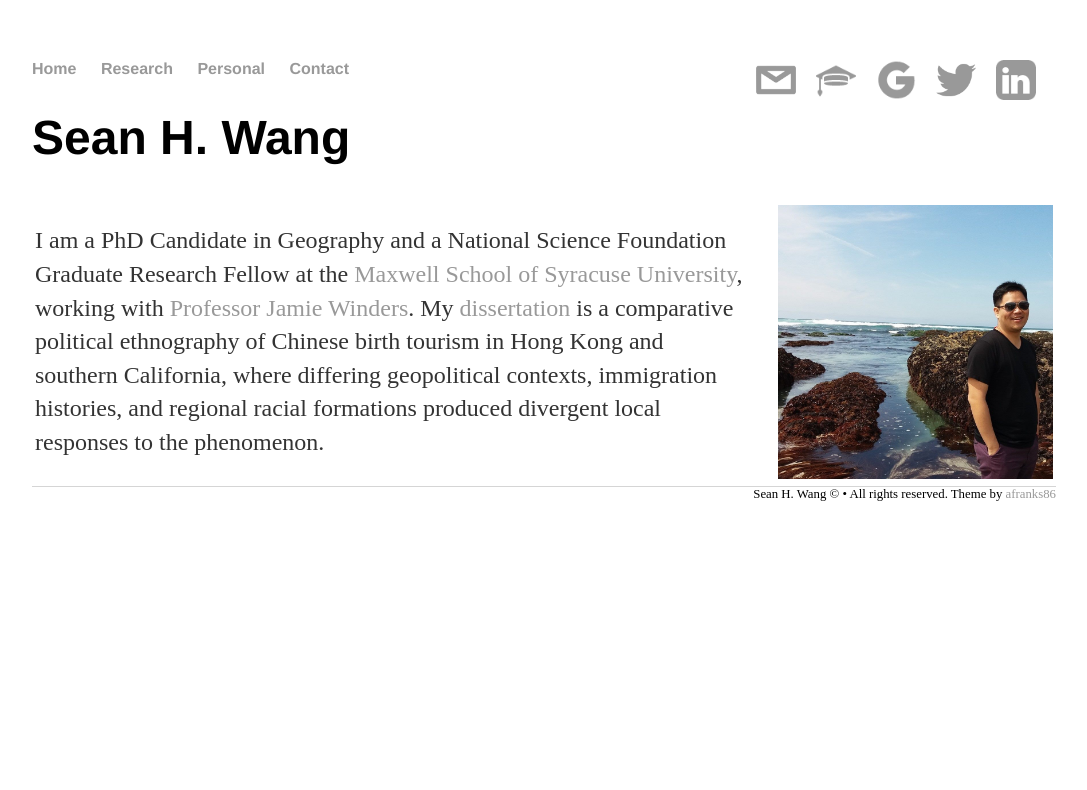
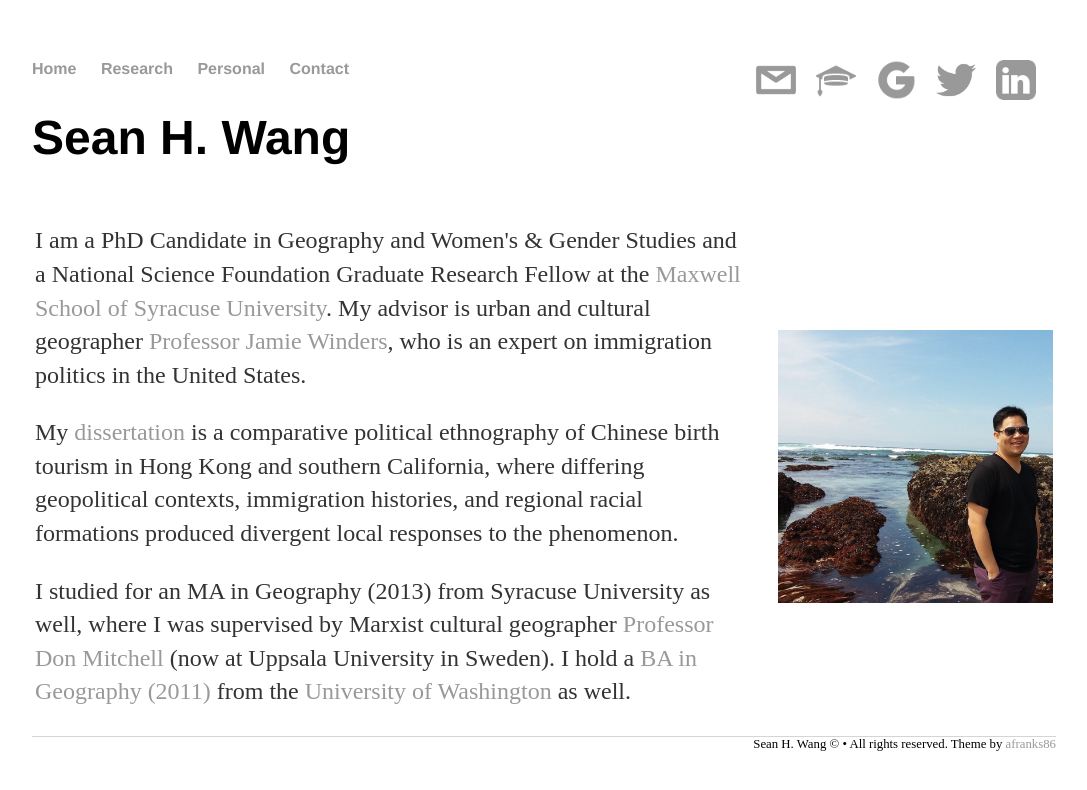
Before and after one commit to SeanyWang/seanywang.github.io, a Jekyll site: the page built from index.html, in a window 1280 px wide. Shown: the top 790 px of the page, without its empty margins (96-1183 px from the left). Built offline with Jekyll 4.4.1, drawn with Linux system fonts in a browser that asks for light colours; nearby versions of some CDN libraries.

Commit message:
front page update

```diff
--- a/index.html
+++ b/index.html
@@ -9,8 +9,13 @@ title: Sean H. Wang - Home
     <tr>
       <td width="70%">
         <p>
-          I am a PhD Candidate in Geography and a National Science Foundation Graduate Research Fellow at the <a href="https://www.maxwell.syr.edu/geo/">Maxwell School of Syracuse University</a>, working with <a href="https://www.maxwell.syr.edu/geo/Winders,_Jamie/">Professor Jamie Winders</a>.
+          I am a PhD Candidate in Geography and Women's & Gender Studies and a National Science Foundation Graduate Research Fellow at the <a href="https://www.maxwell.syr.edu/geo/">Maxwell School of Syracuse University</a>. My advisor is urban and cultural geographer <a href="https://www.maxwell.syr.edu/geo/Winders,_Jamie/">Professor Jamie Winders</a>, who is an expert on immigration politics in the United States.
+        </p>
+        <p>
           My <a href="http://scholar.syr.edu/scholars/2015-16/wang.html">dissertation</a> is a comparative political ethnography of Chinese birth tourism in Hong Kong and southern California, where differing geopolitical contexts, immigration histories, and regional racial formations produced divergent local responses to the phenomenon.
+        </p>
+        <p>
+          I studied for an MA in Geography (2013) from Syracuse University as well, where I was supervised by Marxist cultural geographer <a href="https://www.maxwell.syr.edu/geo/Mitchell,_Don/">Professor Don Mitchell</a> (now at Uppsala University in Sweden). I hold a <a href="https://geography.washington.edu/news/2016/08/23/geography-alum-helps-unearth-wealth-orca-card-data">BA in Geography (2011)</a> from the <a href="https://geography.washington.edu/">University of Washington</a> as well.
         </p>
       </td>
       <td width="30%">
```
